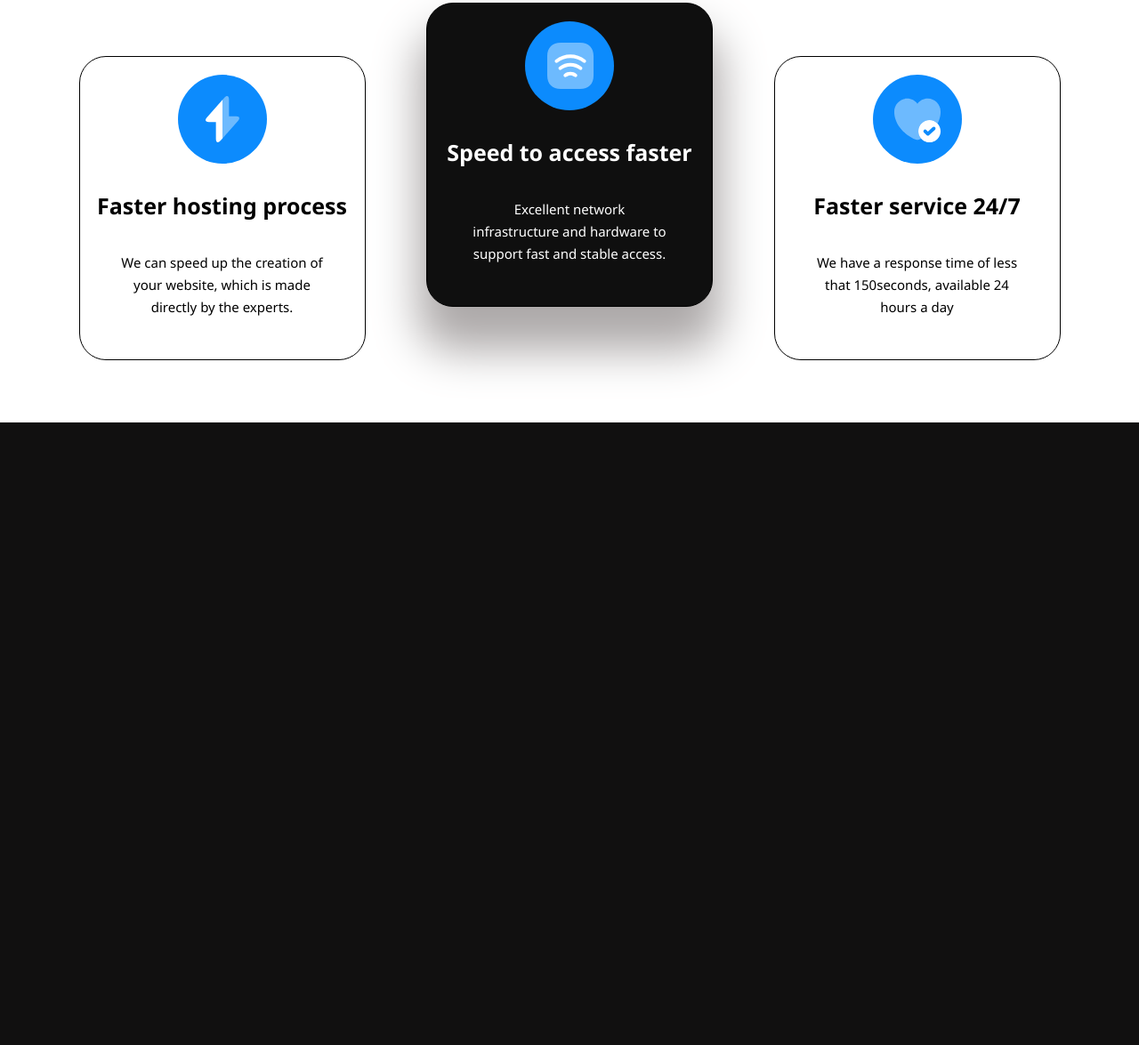
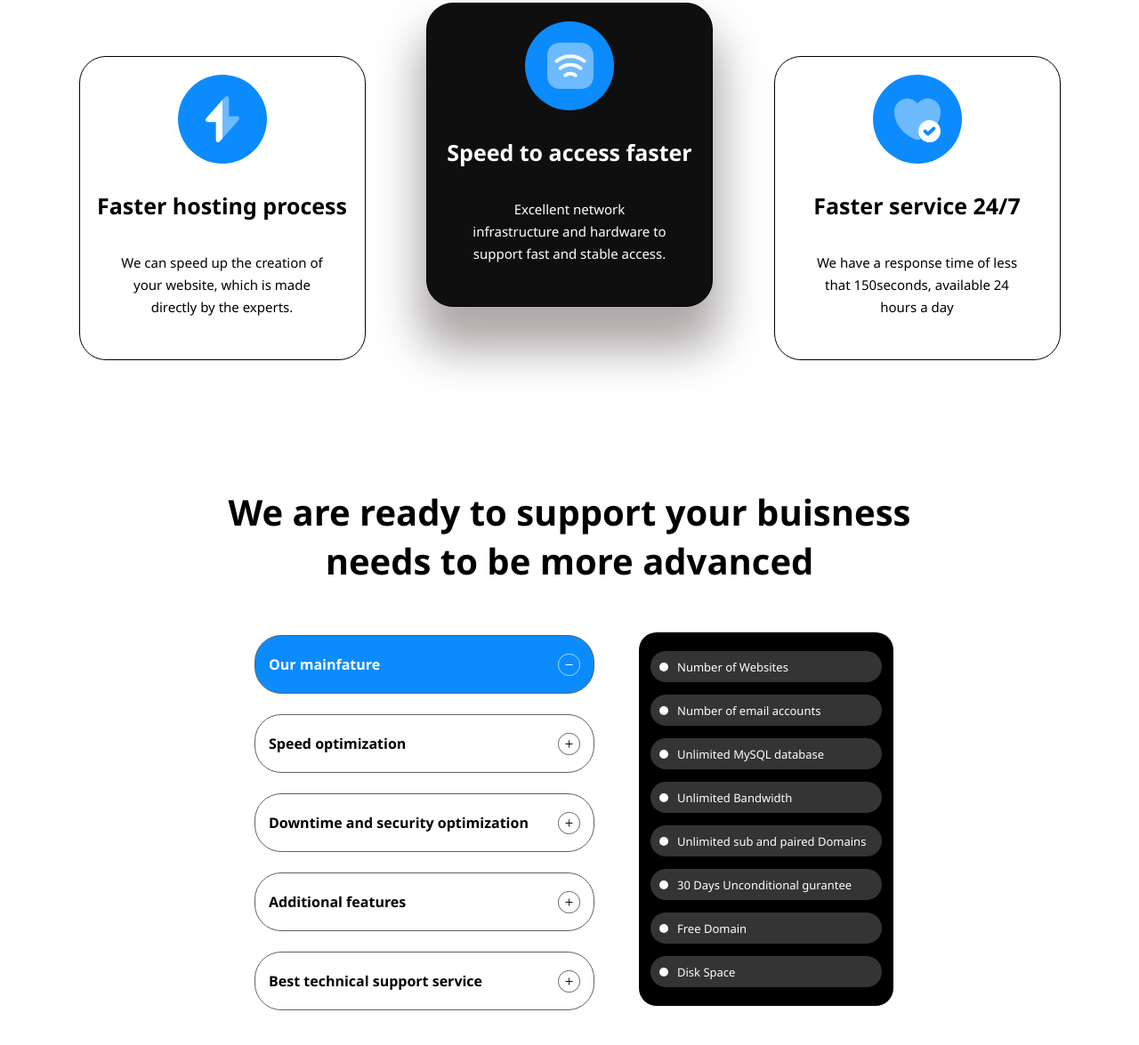
Before and after one commit to Albinpj1000/HTML-CSS, a plain HTML site: page Project 08 Hosting Landing page/index.html in a window 1280 px wide. Shown: the part 1006-2181 px from the top of the page at 89% size. Before the commit the page ends 1481 px from the top, so only its background shows below. Drawn offline with Linux system fonts and the light colour scheme.

Commit message:
Hosting page service section completed

```diff
--- a/Project 08 Hosting Landing page/index.html
+++ b/Project 08 Hosting Landing page/index.html
@@ -78,7 +78,71 @@
     </section>
     <!-- ------------------------support------------------------------>
     <section>
+        <div class="support">
+            <h1 class="support-text">We are ready to support your buisness <br>needs to be more advanced</h1>
+            <div class="support-pannel-area">
+                <div class="support-left">
+                    <div class="support-pannel active-pannel">
+                        <P>Our mainfature</P>
+                        <img class="support-pannel-icon" src=" assets/Icons/Group 238511.svg" alt="">
+                    </div>
+                    <div class="support-pannel">
+                        <p>Speed optimization</p>
+                        <img class="support-pannel-icon" src=" assets/Icons/Group 238512.svg" alt="">
+                    </div>
+                    <div class="support-pannel">
+                        <p>Downtime and security optimization</p>
+                        <img class="support-pannel-icon" src=" assets/Icons/Group 238512.svg" alt="">
+                    </div>
+                    <div class="support-pannel">
+                        <p>Additional features</p>
+                        <img class="support-pannel-icon" src=" assets/Icons/Group 238512.svg" alt="">
+                    </div>
+                    <div class="support-pannel">
+                        <p>Best technical support service</p>
+                        <img class="support-pannel-icon" src=" assets/Icons/Group 238512.svg" alt="">
+                    </div>
+                </div>
 
+
+                <div class="support-right">
+                    <div class="features">
+                        <div class="feature-pannel">
+                            <div class="bullet-point"></div>
+                            <p>Number of Websites</p>
+                        </div>
+                        <div class="feature-pannel">
+                            <div class="bullet-point"></div>
+                            <p>Number of email accounts</p>
+                        </div>
+                        <div class="feature-pannel">
+                            <div class="bullet-point"></div>
+                            <p>Unlimited MySQL database</p>
+                        </div>
+                        <div class="feature-pannel">
+                            <div class="bullet-point"></div>
+                            <p>Unlimited Bandwidth</p>
+                        </div>
+                        <div class="feature-pannel">
+                            <div class="bullet-point"></div>
+                            <p>Unlimited sub and paired Domains</p>
+                        </div>
+                        <div class="feature-pannel">
+                            <div class="bullet-point"></div>
+                            <p>30 Days Unconditional gurantee</p>
+                        </div>
+                        <div class="feature-pannel">
+                            <div class="bullet-point"></div>
+                            <p>Free Domain</p>
+                        </div>
+                        <div class="feature-pannel">
+                            <div class="bullet-point"></div>
+                            <p>Disk Space</p>
+                        </div>
+                    </div>
+                </div>
+            </div>
+        </div>
     </section>
 </body>
 <!-- <img src=" assets/Icons/arrow-left.svg" alt="">
--- a/Project 08 Hosting Landing page/style.css
+++ b/Project 08 Hosting Landing page/style.css
@@ -194,3 +194,76 @@ span {
     color: #ffffff;
     box-shadow: 0px 40px 50px 9px#ada9a9;
 }
+
+.support {
+    background-color: rgb(255, 255, 255);
+    padding: 40px 50px;
+    font-family: 'Segoe UI', Tahoma, Geneva, Verdana, sans-serif;
+
+}
+
+.support h1 {
+    font-size: 40px;
+    text-align: center;
+}
+
+.support-pannel-area {
+    display: flex;
+    justify-content: center;
+}
+
+.support-pannel {
+    display: flex;
+    justify-content: space-between;
+    align-items: center;
+    margin: 23px 30px;
+    padding: 5px 15px;
+    width: 350px;
+    background-color: #ffffff;
+    color: #000000;
+    border-radius: 30px;
+    border: 1px solid rgb(96, 96, 96);
+}
+
+.support-pannel-icon {
+    width: 25px;
+}
+
+.support-pannel {
+    font-weight: 700;
+}
+
+.active-pannel {
+    background-color: #0C8BFD;
+    color: #ffffff;
+}
+
+.features {
+    background-color: #000000;
+    padding: 8px 2px;
+    margin: 20px 20px;
+    border-radius: 20px;
+}
+
+.feature-pannel {
+    background-color: #343434;
+    border: 1px solid#000;
+    margin: 12px 10px;
+    display: flex;
+    justify-content: flex-start;
+    align-items: center;
+    height: 35px;
+    border-radius: 20px;
+    width: 260px;
+    font-size: 13px;
+    font-weight: 500;
+    color: #ffffff;
+}
+
+.bullet-point {
+    width: 10px;
+    background-color: #fff;
+    height: 10px;
+    border-radius: 10px;
+    margin: 10px;
+}
```
Lines whose indentation alone changed are shown as unchanged.
